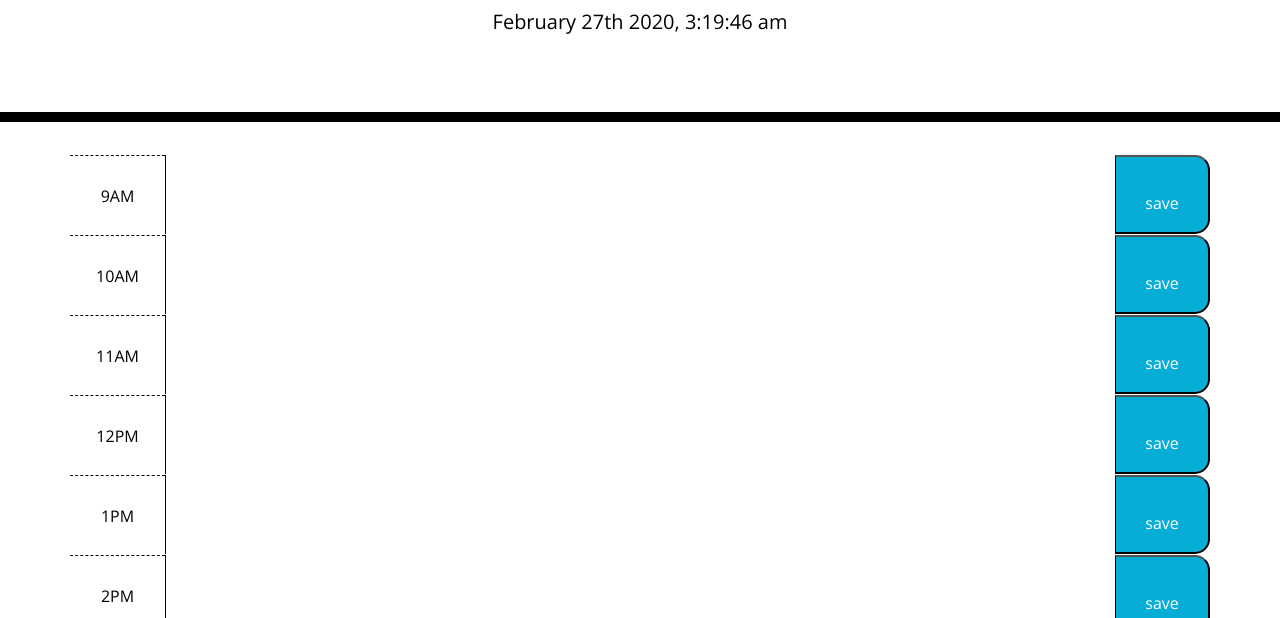
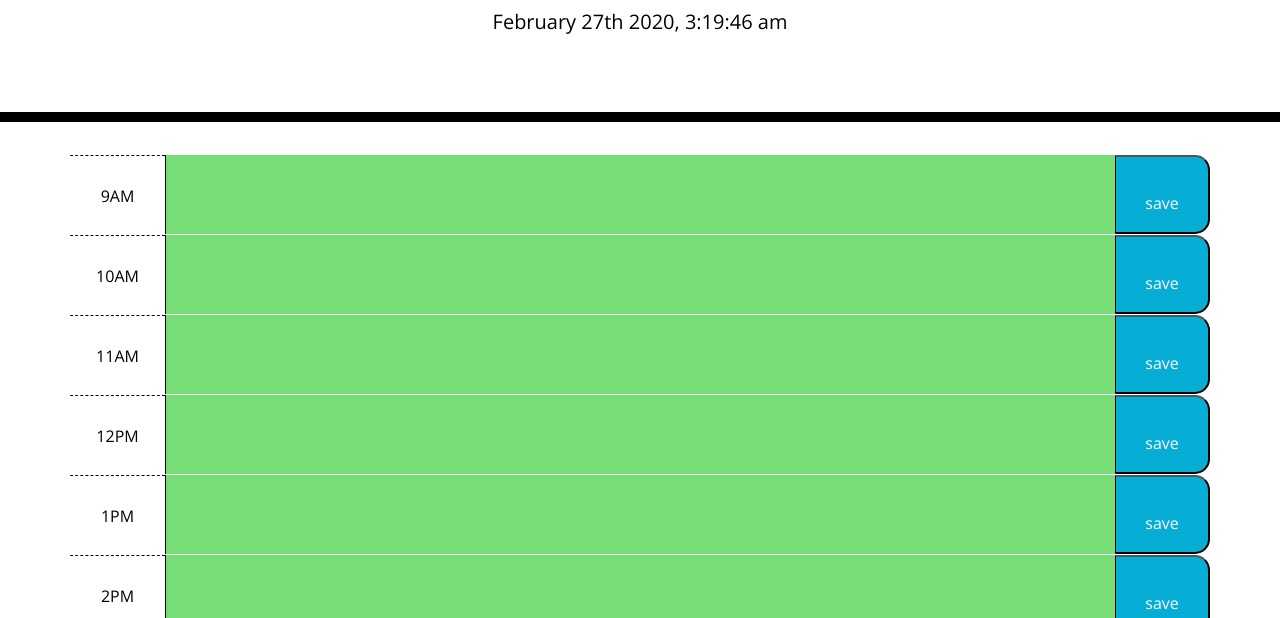
Before and after one commit to alp13097/05-dayplanner, a plain HTML site: page index.html in a window 1280 px wide. Shown: the part 182-800 px from the top of the page. Drawn offline with nearby package versions, Linux system fonts and the light colour scheme.

Commit message:
updated html

```diff
--- a/index.html
+++ b/index.html
@@ -142,8 +142,49 @@
         </div>
     </div>
 
-    <script src="Assets/./script.js"></script>
     <script src="https://code.jquery.com/jquery-3.4.1.min.js"></script>
     <script src="https://cdnjs.cloudflare.com/ajax/libs/moment.js/2.24.0/moment.min.js"></script>
+
+    <!-- javascript -->
+    <script type="text/javascript">
+        const time = document.getElementById("currentDay");
+        setInterval(() => {
+          const now = moment();
+          const humanReadable = now.format('MMMM Do YYYY, h:mm:ss a');
+          time.textContent = humanReadable;
+        }, 1000)
+        timeUpdate ();
+        function timeUpdate(now) {
+        var beginningTime = moment("9:00:00 am", "h:mm:ss a");
+        var endingTime = moment("5:00:00 pm", "h:mm:ss a");
+        if (moment(beginningTime).isBefore(now)){
+            $("textarea").addClass("past");
+        }
+
+        else if (moment(endingTime).isAfter(now)){
+            $("textarea").addClass("future");
+        }
+        else {
+            $("textarea").addClass("present");
+        }
+        }
+
+        $("button").on('click', function (event) {
+            event.preventDefault();
+            var scheduleValue = $("textarea").val();
+            localStorage.setItem("scheduleValue", scheduleValue);
+            // localStorage.getItem("scheduleValue");
+            // $("textarea").text("scheduleValue");
+            sessionStorage.setItem('scheduleValue', scheduleValue);
+            var sesh = sessionStorage.getItem('scheduleValue');
+            // scheduleValue.get();
+            // Save data to sessionStorage
+            // console.log(sessionStorage.getItem("scheduleValue"));
+            // Get saved data from sessionStorage
+            // let data = sessionStorage.getItem('scheduleValue');
+        });
+
+        </script>
+
   </body>
 </html>
```
